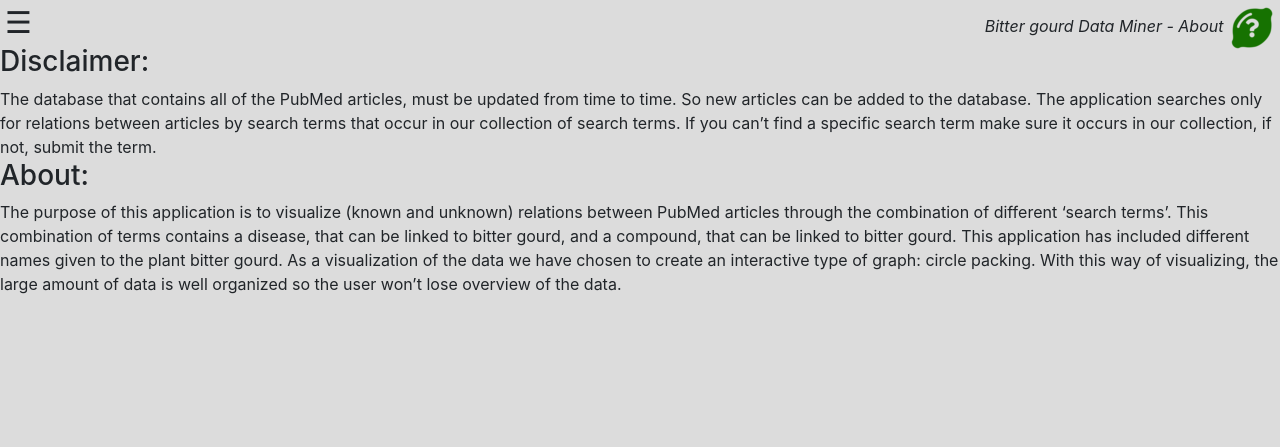
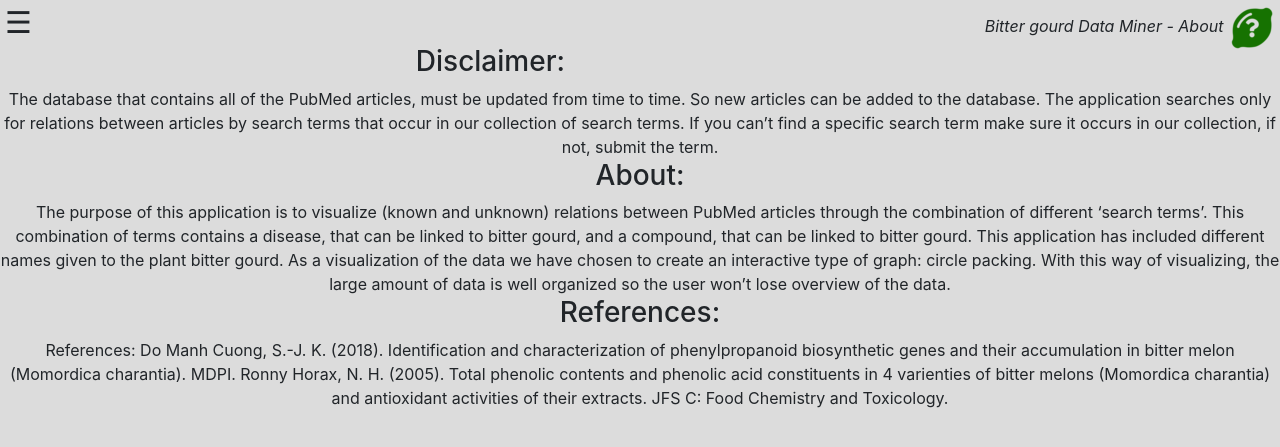
Before and after one commit to evandervanwolfswinkel/Datamining-Project, a Django app: page /DataMiner/About/ in a window 1280 px wide. Shown: the top 447 px of the page. Run offline with Django 3.2, Linux system fonts and the light colour scheme; some libraries are stand-ins or nearby versions.

Commit message:
Minor changes

```diff
--- a/templates/about.html
+++ b/templates/about.html
@@ -5,13 +5,18 @@
 {% block sidebar %}
 {% endblock %}
 {% block content %}
-    <div style="position: center">
+    <div style="position: center; text-align: center">
     <h3>Disclaimer:</h3>
 The database that contains all of the PubMed articles, must be updated from time to time. So new articles can be added to the database.
 The application searches only for relations between articles by search terms that occur in our collection of search terms. If you can’t find a specific search term make sure it occurs in our collection, if not, submit the term.
-
+<br>
     <h3>About:</h3>
 The purpose of this application is to visualize (known and unknown) relations between PubMed articles through the combination of different ‘search terms’. This combination of terms contains a disease, that can be linked to bitter gourd, and a compound, that can be linked to bitter gourd. This application has included different names given to the plant bitter gourd.
 As a visualization of the data we have chosen to create an interactive type of graph: circle packing. With this way of visualizing, the large amount of data is well organized so the user won’t lose overview of the data.
-</div>
+<br>
+        <h3>References:</h3>
+    References:
+Do Manh Cuong, S.-J. K. (2018). Identification and characterization of phenylpropanoid biosynthetic genes and their accumulation in bitter melon (Momordica charantia). MDPI.
+Ronny Horax, N. H. (2005). Total phenolic contents and phenolic acid constituents in 4 varienties of bitter melons (Momordica charantia) and antioxidant activities of their extracts. JFS C: Food Chemistry and Toxicology.
+    </div>
 {% endblock %}
--- a/templates/circle_compounds.html
+++ b/templates/circle_compounds.html
@@ -10,7 +10,7 @@
 {% block sidebar %}
 {% endblock %}
 {% block content %}
-    <div style="position: fixed" align="left">
+    <div style="position: relative;" >
         <div align="left" class="container">
     <ul class="nav nav-tabs">
   <li><a href="/DataMiner/Diseases/">Diseases</a></li>
@@ -229,7 +229,7 @@ a.tip:hover span {
 }
 </style>
 
-<div id="articlelist" style="position: relative; top: -655px; right: -700px; ">
+<div id="articlelist" style=" float: right ; padding-left: 30px;padding-right: 30px">
 <input type="text" id="myInput" onkeyup="myFunction()" placeholder="Search for articles" title="Type in a name">
     <div style="overflow-y: scroll; height:590px;">
     <ul id="myUL">
--- a/templates/circle_diseases.html
+++ b/templates/circle_diseases.html
@@ -10,7 +10,7 @@
 {% block sidebar %}
 {% endblock %}
 {% block content %}
-    <div style="position: fixed" align="left">
+    <div style="position: relative" >
     <div align="left" class="container">
     <ul class="nav nav-tabs">
   <li class="active"><a href="/DataMiner/Diseases/">Diseases</a></li>
@@ -226,7 +226,7 @@ a.tip:hover span {
 }
 </style>
 
-<div id="articlelist" style="position: relative; top: -655px; right: -700px; ">
+<div id="articlelist" style="float: right ; padding-left: 30px;padding-right: 30px">
 <input type="text" id="myInput" onkeyup="myFunction()" placeholder="Search for articles" title="Type in a name">
     <div style="overflow-y: scroll; height:590px;">
     <ul id="myUL">
```
